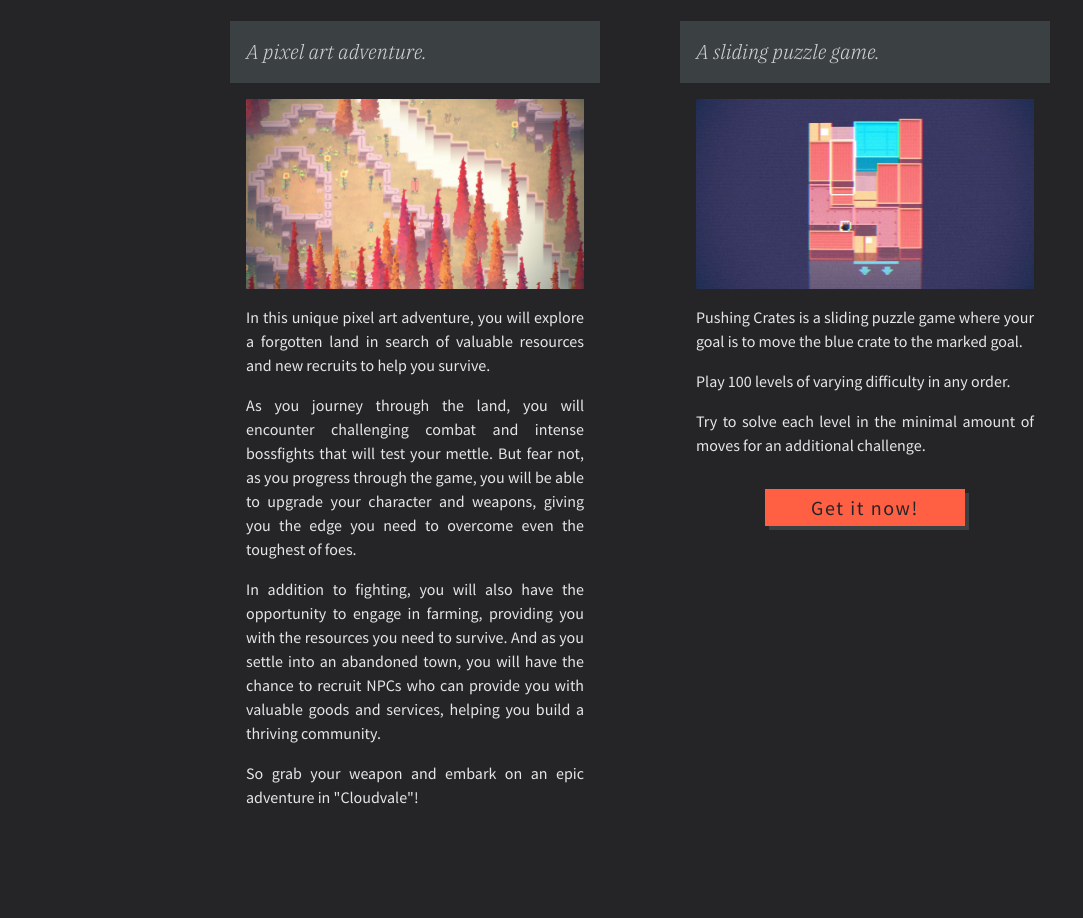
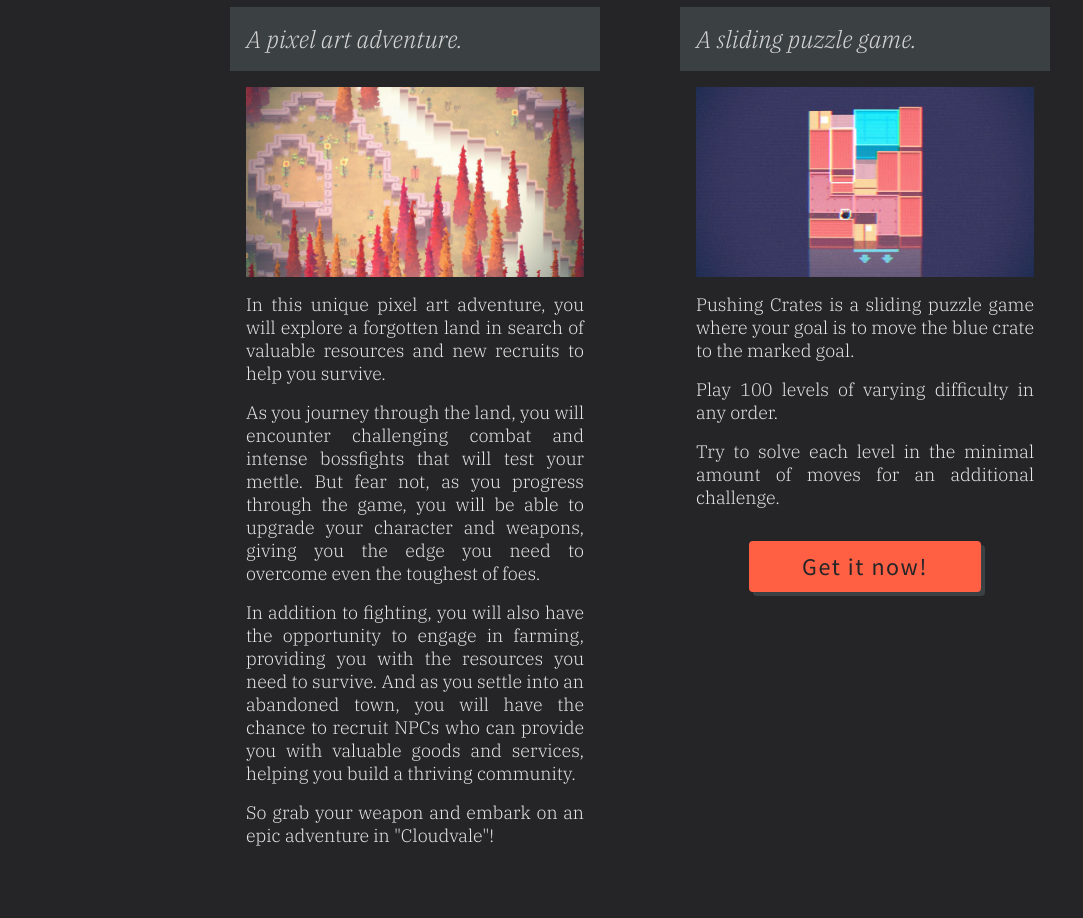
Before and after one commit to x43z/x43z.github.io, a plain HTML site: page index.html in a window 1280 px wide. Shown: the part 348-1266 px from the top of the page, without its empty margins (0-1083 px from the left). Drawn offline with Linux system fonts and the light colour scheme.

Commit message:
css tweaks

```diff
--- a/css/x43z.css
+++ b/css/x43z.css
@@ -77,18 +77,18 @@
     --foreground-color-dimmed: #d4d4d4;
     --foreground-color-dimmed-2: #999999;
     --accent-color: #ff6044;
+
+    /*--foreground-color: #252528;
+    --bg-color: #e6e6e6;
+    --foreground-color-dimmed: #3b4042;
+    --bg-color-dimmed: #d4d4d4;
+    --accent-color: #ff6044;*/
+
     --header-font: 'IBM Plex Serif', serif;
-    --running-text-font: 'Source Sans Pro', sans-serif;
+    --running-text-font: 'IBM Plex Serif', seri;
     --navigation-font: 'Source Sans Pro', sans-serif;
 }
 
-/*:root {
-    --foreground-color: #252528;
-    --bg-color: #e6e6e6;
-    --foreground-color-dimmed: #3b4042;
-    --bg-color-dimmed: #d4d4d4;
-    --accent-color: #ff6044;
-}*/
 
 html {
     box-sizing: border-box;
@@ -110,9 +110,8 @@ body {
     background-color: var(--bg-color);
     color: var(--foreground-color);
     font-family: var(--running-text-font);
-    font-size: 1rem;
-    line-height: 1.5;
-    font-weight: 400;
+    font-size: 1.125rem;
+    font-weight: 300;
 }
 
 .nav-wrapper {
@@ -239,14 +238,14 @@ h1 {
     padding: 0 1rem;
     font-family: var(--header-font);
     font-size: 3rem;
-    font-weight: 200;
+    font-weight: 300;
 }
 
 h2 {
     margin: 1rem 0;
     padding: 1rem;
     font-family: var(--header-font);
-    font-size: 1.25rem;
+    font-size: 1.5rem;
     font-style: italic;
     font-weight: 300;
     background-color: var(--bg-color-dimmed);
@@ -262,10 +261,6 @@ p {
 
 footer {
     height: 33vh;
-    margin: 0rem auto;
-    padding: 1rem 2.5rem;
-
-    max-width: 56.25rem;
 }
 
 .img-backdrop {
@@ -286,12 +281,12 @@ img {
 button {
     white-space: nowrap;
     width: calc(100% - 4rem);
-    max-width: 12.5rem;
+    max-width: 14.5rem;
     margin: 0 auto;
-    padding: 0.25rem 1rem;
+    padding: 0.5rem 1rem;
 
     font-family: var(--navigation-font);
-    font-size: 1.25rem;
+    font-size: 1.5rem;
     letter-spacing: 0.1rem;
     font-weight: 400;
 
@@ -299,7 +294,7 @@ button {
 
     color: var(--bg-color);
     border: solid 2px var(--accent-color);
-    border-radius: 0.0rem;
+    border-radius: 0.25rem;
     box-shadow: 0.25rem 0.25rem 0px var(--bg-color-dimmed);
     transition: all 0.2s ease-out;
     cursor: pointer;
--- a/index.html
+++ b/index.html
@@ -13,7 +13,6 @@
     <div class="nav-wrapper">
         <div class="nav-logo">X43Z</div>
         <div class="nav-links">
-            <!--<a href="#" class="current-page">Home</a>-->
             <a href="#games">Games</a>
             <a href="#tools">Tools</a>
             <a href="#social">Social</a>
@@ -66,14 +65,16 @@
         <p><a href="./batch_recolor/index.html">Batch Recoloring</a></p>
     </section>
     <div class="section-header" id="social">Social</div>
-    <section class="content-single" id="social">
+    <section class="content-single">
         <p>Mastodon: <a href="https://mas.to/@x43z">@x43z@mas.to</a></p>
         <p>Reddit: <a href="https://www.reddit.com/user/x43z">u/x43z</a></p>
         <p>TikTok: <a href="https://www.tiktok.com/@x43zdev">@x43zdev</a></p>
     </section>
     <div class="section-header" id="contact">Contact</div>
     <footer>
-        <p>Contact: x43zdev (at) gmail (dot) com</p>
+        <section class="content-single">
+            <p>Contact: x43zdev (at) gmail (dot) com</p>
+        </section>
     </footer>
 </body>
 
```
